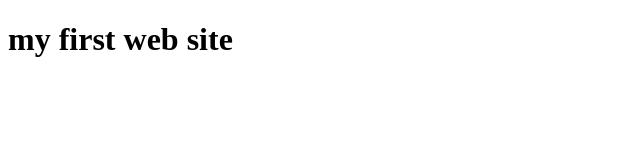
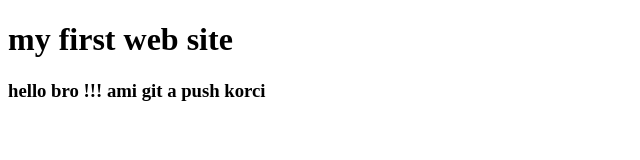
Before and after one commit to Mohosinin/my-first-website, a plain HTML site: page index.html in a window 1280 px wide. Shown: the whole page, without its empty margins (0-640 px from the left). Drawn offline with Linux system fonts and the light colour scheme.

Commit message:
add a line

```diff
--- a/index.html
+++ b/index.html
@@ -5,5 +5,6 @@
 </head>
 <body>
     <h1>my first web site</h1>
+    <h3>hello bro !!! ami git a push korci</h3>
 </body>
 </html>
```
